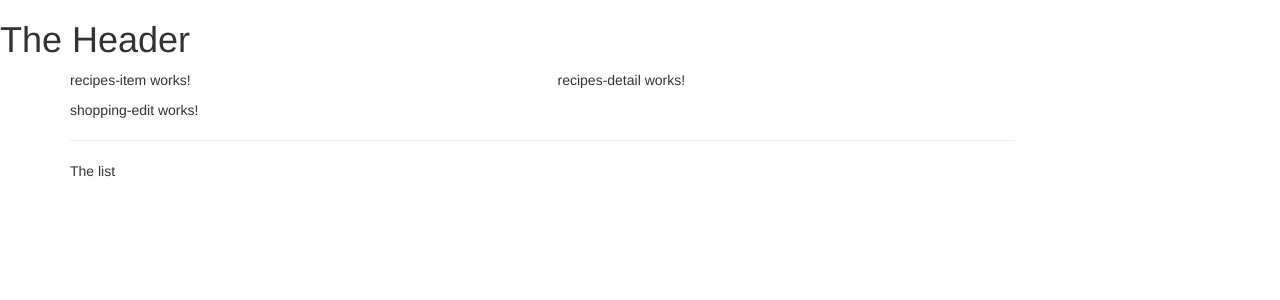
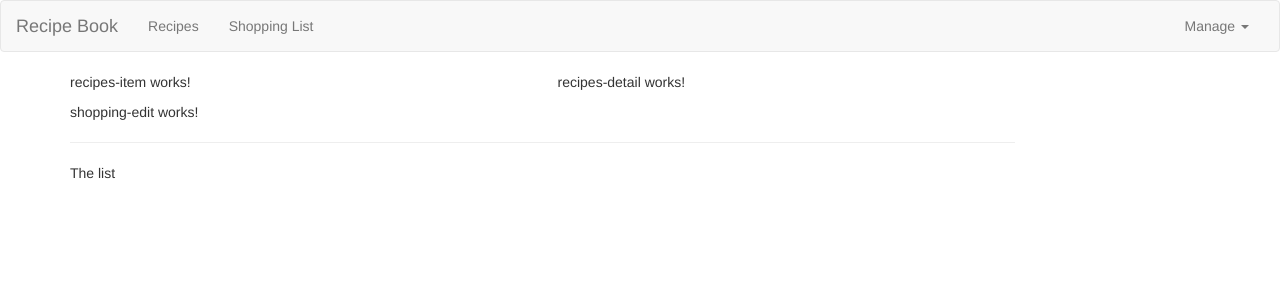
Before and after one commit to alanqng/AngularProject1, an Angular app in the folder First-Project/: page / in a window 1280 px wide. Shown: the top 300 px of the page. Built offline with nearby package versions, Linux system fonts and the light colour scheme.

Commit message:
Add header

```diff
--- a/First-Project/src/app/header/header.component.html
+++ b/First-Project/src/app/header/header.component.html
@@ -1 +1,22 @@
-<h1>The Header</h1>
+<nav class="navbar navbar-default">
+    <div class="container-fluid">
+        <div class="navbar-header">
+            <a href="#" class="navbar-brand">Recipe Book</a>
+        </div>
+        <div class="collapse navbar-collapse">
+            <ul class="nav navbar-nav">
+                <li><a href="#">Recipes</a></li>
+                <li><a href="#">Shopping List</a></li>
+            </ul>
+            <ul class="nav navbar-nav navbar-right">
+                <li class="dropdown">
+                    <a href="#" class="dropdown-toggle" role="button">Manage <span class="caret"></span></a>
+                    <ul class="dropdown-menu">
+                        <li><a href="#">Save Data</a></li>
+                        <li><a href="#">Fetch Data</a></li>
+                    </ul>
+                </li>
+            </ul>
+        </div>
+    </div>
+</nav>
```
